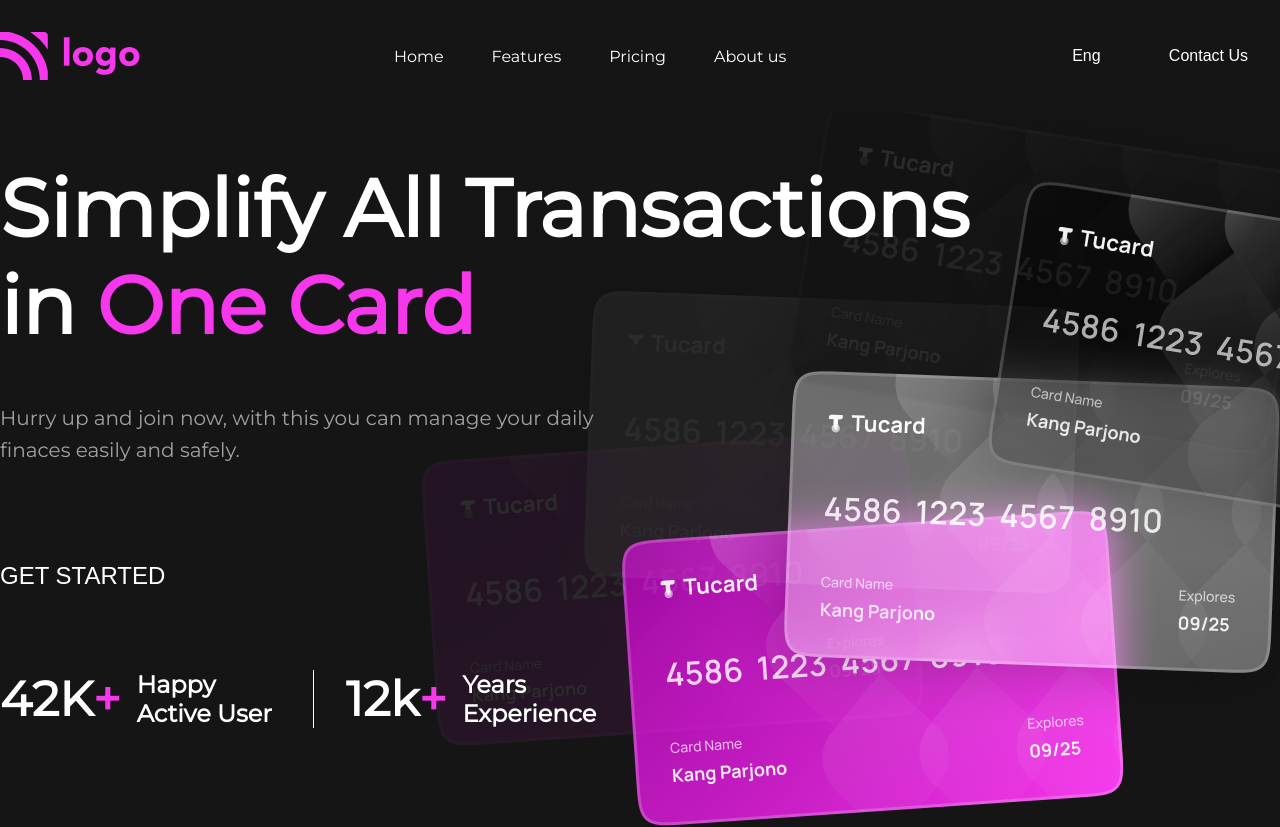
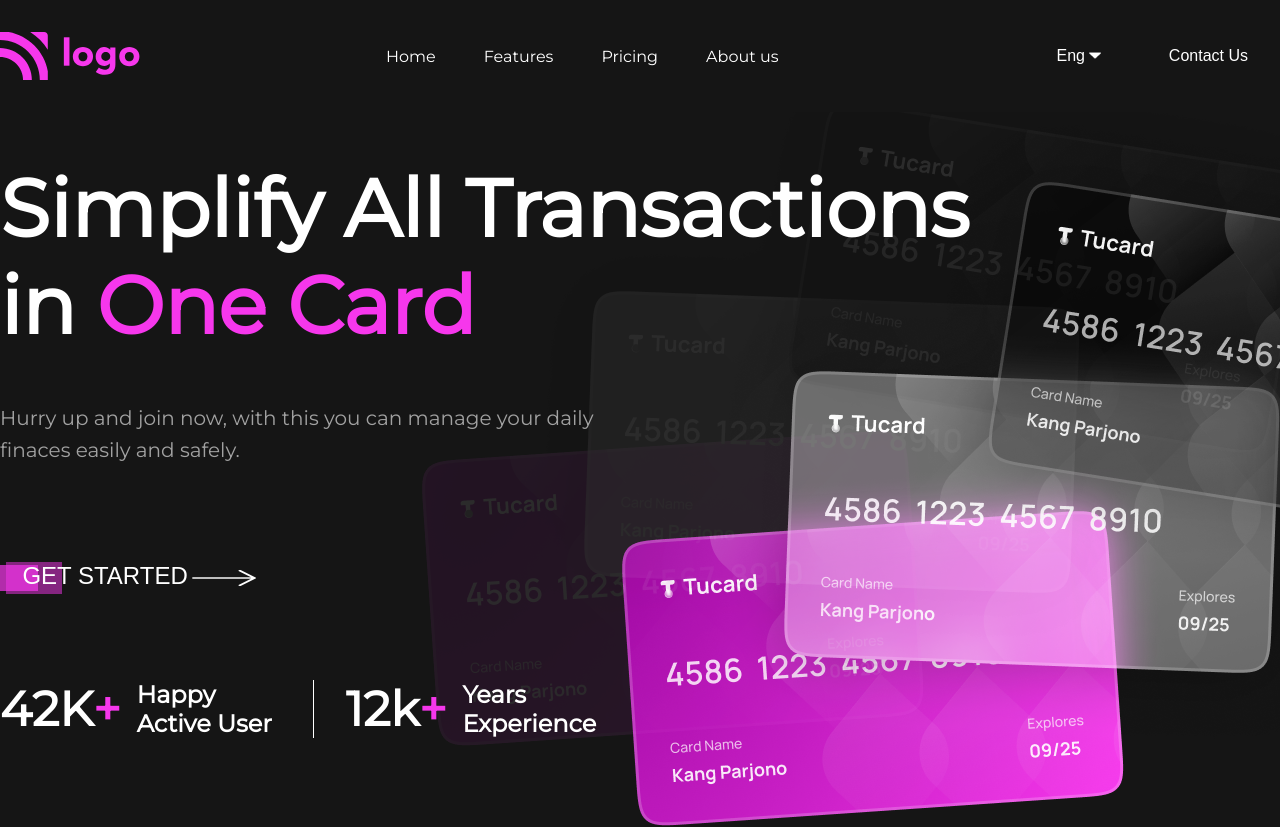
Before and after one commit to Naveen-Polasa/credit-card-landing-page, a plain HTML site: page index.html in a window 1280 px wide. Shown: the top 827 px of the page. Drawn offline with Linux system fonts and the light colour scheme.

Commit message:
update files

```diff
--- a/index.html
+++ b/index.html
@@ -18,7 +18,7 @@
         <li>About us</li>
       </ul>
       <div class="nav-btns">
-        <button class="nav-btn">Eng</button>
+        <button class="nav-btn nav-btn1">Eng <img class="drop-down" src="./Assets/Icons/down-filled-triangular-arrow(2).png" alt=""></button>
         <button class="nav-btn">Contact Us</button>
       </div>
     </nav>
@@ -32,7 +32,7 @@
         Hurry up and join now, with this you can manage your daily finaces
         easily and safely.
       </p>
-      <button class="hero-btn">GET STARTED</button>
+      <button class="hero-btn"><div class="effect1"></div><div class="effect2"></div><div class="effect-text">GET STARTED</div> <img class="arrow" src="./Assets/Icons/right-arrow(2).png" alt="arrow"></button>
       <div class="hero-stats">
         <div class="hero-stats-l">
           <h2 class="hero-stats-d">42K<span>+</span></h2>
@@ -162,7 +162,7 @@
     <!-- signup button start -->
     <section class="signup">
       <h1 class="signup-h">Let's start <span>customizing</span> your card now</h1>
-      <button>GET STARTED</button>
+      <button class="hero-btn"><div class="effect1"></div><div class="effect2"></div><div class="effect-text">GET STARTED</div> <img class="arrow" src="./Assets/Icons/right-arrow(2).png" alt="arrow"></button>
     </section>
     <!-- signup button end -->
     <!-- footer start -->
--- a/styles.css
+++ b/styles.css
@@ -43,6 +43,10 @@ body {
   border: none;
   font-size: 1rem;
   padding: 0.25rem 2rem;
+}
+.drop-down{
+    width: .7rem;
+    color: white;
 }
 
 /* hero section */
@@ -250,7 +254,7 @@ span {
 .signup-h{
     font-size: 3.4rem;
     width: 60vw;
-    padding: 0 3rem;
+    padding: 0 6rem;
     font-weight: 900;
     letter-spacing: -2px;
 }
@@ -278,3 +282,29 @@ span {
     list-style: none;
     gap: 30px;
 }
+
+.effect1{
+  background: var(--primary-color);
+  opacity: .5;
+  width: 3.5rem;
+  height: 2rem;
+  position: absolute;
+  margin-left: .4rem;
+}
+.effect2{
+    background: var(--primary-color);
+    opacity: .7;
+    width: 2.4rem;
+    height: 1.6rem;
+    margin-top: .2rem;
+    position: absolute;
+}
+.effect-text{
+    position: absolute;
+    padding: 0 1.4rem;
+}
+.arrow{
+    width: 4rem;
+    height: 2rem;
+    margin-left: 12rem;
+}
```
Also changed, not shown: Assets/Icons/down-filled-triangular-arrow(2).png (added), Assets/Icons/right-arrow(2).png (added).
